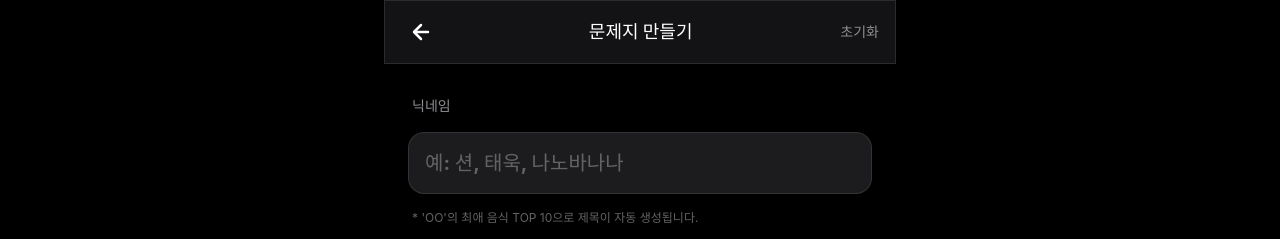
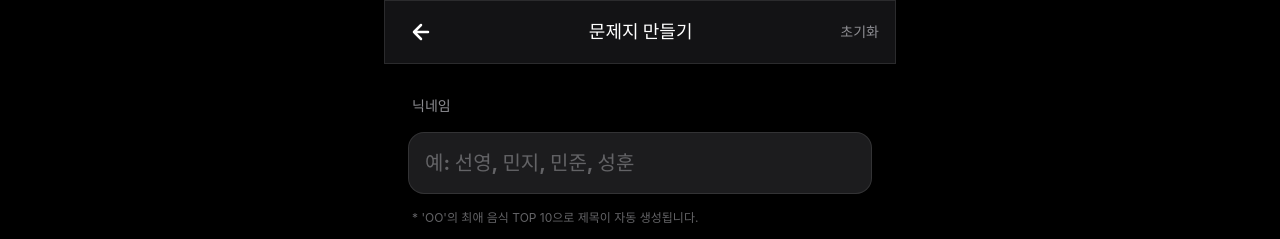
Before and after one commit to ddaog/my-food-test, a Next.js app: page /create in a window 1280 px wide. Shown: the top 239 px of the page. Built offline with nearby package versions, Linux system fonts and the light colour scheme; a web font is replaced by a local one.

Commit message:
chore: update brand assets to premium food theme, slow down marquee, update placeholders

```diff
--- a/src/app/create/page.tsx
+++ b/src/app/create/page.tsx
@@ -290,7 +290,7 @@ export default function CreatePage() {
                 type="text"
                 value={nickname}
                 onChange={(e) => setNickname(e.target.value)}
-                placeholder="예: 션, 태욱, 나노바나나"
+                placeholder="예: 선영, 민지, 민준, 성훈"
                 className="w-full bg-transparent text-xl font-bold text-white placeholder:text-[var(--text-tertiary)] focus:outline-none"
                 maxLength={20}
               />
```
Also changed, not shown: public/favicon.png, public/og-image.png.
